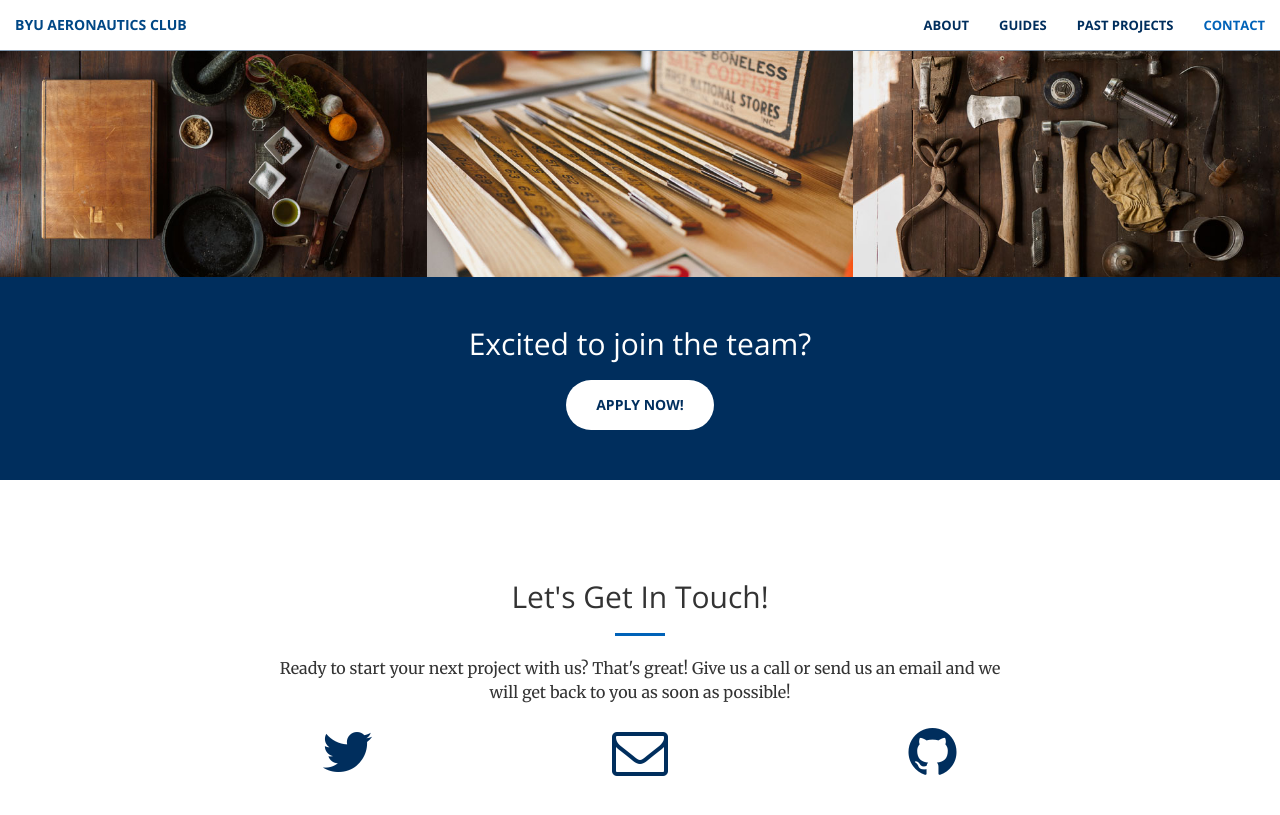
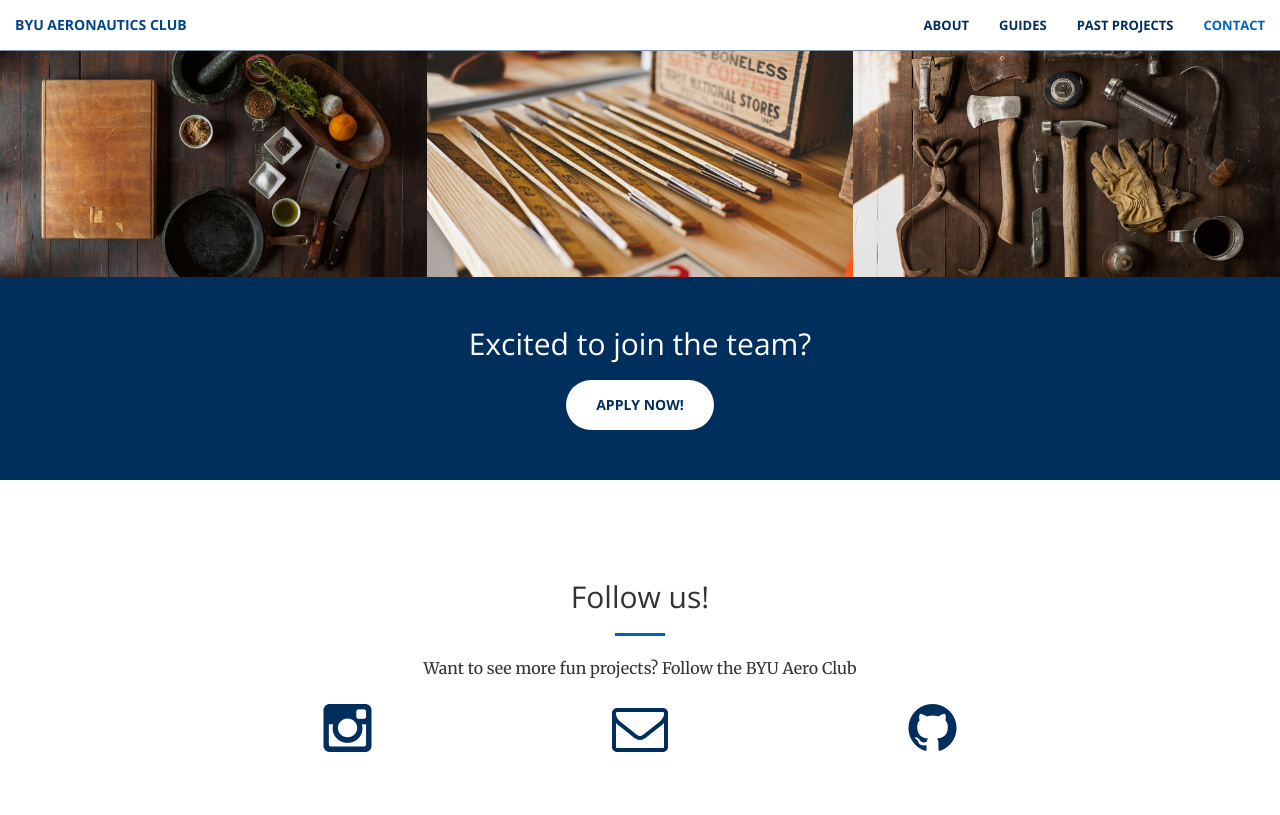
Before and after one commit to BYU-Aeronautics-Club/DBF, a Jekyll site: the page built from index.html, in a window 1280 px wide and 900 px high, scrolled down 1515 px. Shown: the top 815 px of the window. Built offline with Jekyll 4.4.1, drawn with Linux system fonts in a browser that asks for light colours.

Commit message:
test social media link format

```diff
--- a/_includes/contact.html
+++ b/_includes/contact.html
@@ -2,14 +2,14 @@
     <div class="container">
         <div class="row">
             <div class="col-lg-8 col-lg-offset-2 text-center">
-                <h2 class="section-heading">Let's Get In Touch!</h2>
+                <h2 class="section-heading">Follow us!</h2>
                 <hr class="primary">
-                <p>Ready to start your next project with us? That's great! Give us a call or send us an email and we will get back to you as soon as possible!</p>
+                <p>Want to see more fun projects?  Follow the BYU Aero Club</p>
             </div>
         <div class="col-lg-2 col-lg-offset-2 text-center">
-            <a href="https://twitter.com/{{ site.twitter_username }}">
-                <i class="fa fa-twitter fa-3x wow bounceIn" data-wow-delay=".1s"></i>
-                <p>{{ site.twitter_username }}</p>
+            <a href="https://www.instagram.com/byuaeronautics/">
+                <i class="fa fa-instagram fa-3x wow bounceIn" data-wow-delay=".1s"></i>
+                <p>{{ https://www.instagram.com/byuaeronautics/ }}</p>
             </a>
         </div>
         <div class="col-lg-2 col-lg-offset-1 text-center">
```
